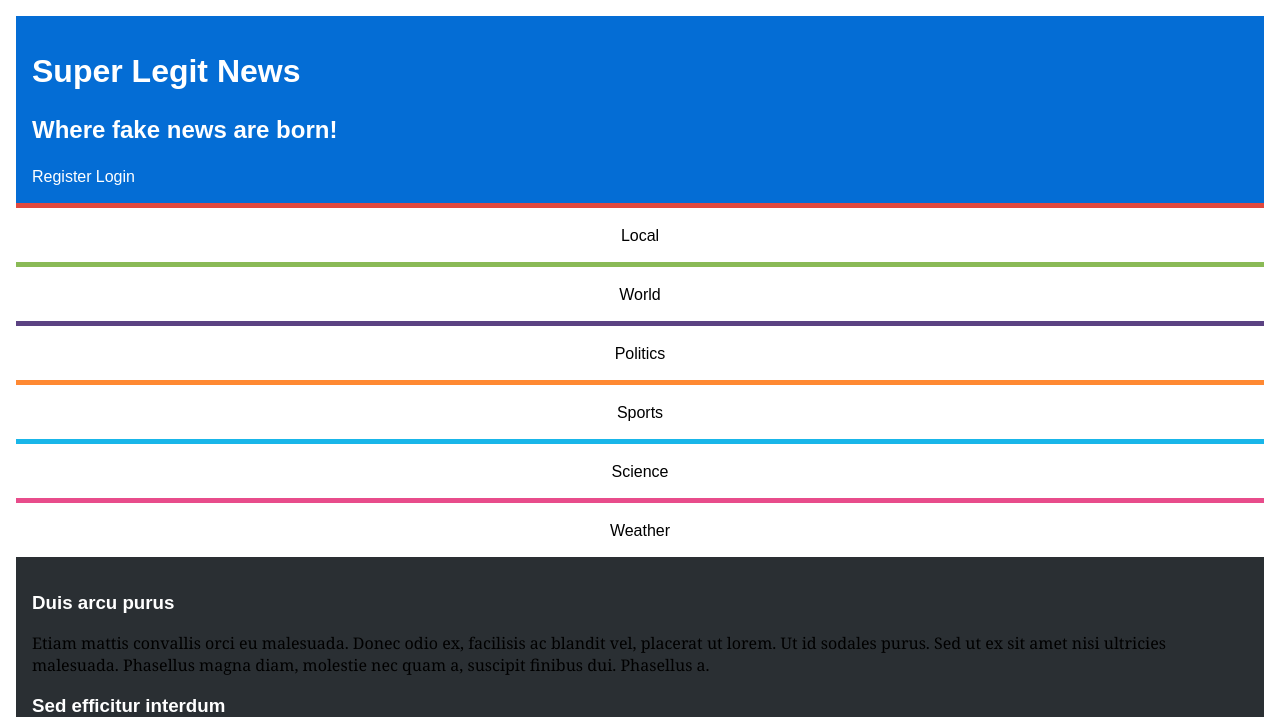
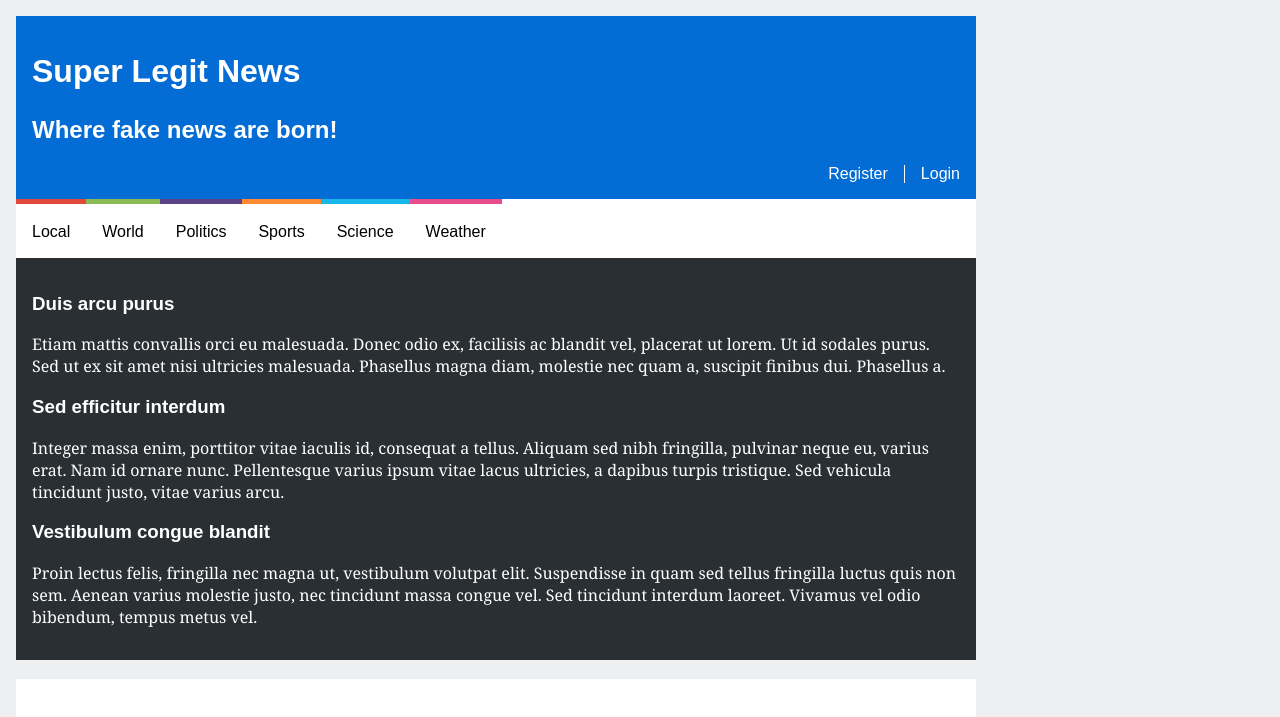
Before and after one commit to EdgarACarneiro/feup-ltw, a PHP site: page /item.html in a window 1280 px wide. Shown: the top 717 px of the page. Run offline with PHP 8.4, Linux system fonts and the light colour scheme.

Commit message:
End of class commit

```diff
--- /dev/null
+++ b/TP2/css ed/layout.css
@@ -0,0 +1,12 @@
+body {
+	width: 60em;
+}
+
+#signup {
+	display: flex;
+	justify-content: flex-end;
+}
+
+#menu > ul {
+	display: flex;
+}
--- a/TP2/css ed/style.css
+++ b/TP2/css ed/style.css
@@ -1,10 +1,13 @@
 /* EXERCISE 1.1 */
 
 /* Main Colors */
-body > header {background-color: #046DD5;}
-aside {background-color: #2A2F33;}
-body > footer {background-color: #2A2F33;}
-article footer {background-color: #F4655F;}
+body > header 	{background-color: #046DD5;}
+aside 			{background-color: #2A2F33;}
+body > footer 	{background-color: #2A2F33;}
+article footer 	{background-color: #F4655F;}
+body 			{background-color: #EDEFF0;}
+#menu			{background-color: white;}
+#news 			{background-color: white;}
 
 /* Making checkbox and label invis */
 #hamburger, .hamburger {display:none/*visibility: hidden*/;}
@@ -32,7 +35,7 @@ article footer {background-color: #F4655F;}
 }
 
 header, h1, a, footer {
-	font-family: 'Montserrata', Arial, sans-serif;
+	font-family: 'Montserrata', sans-serif;
 }
 
 a {
@@ -64,6 +67,7 @@ body > header {
 
 #related {
 	padding:1em;
+	color:white;
 }
 
 #menu ul {
@@ -74,3 +78,13 @@ body > header {
 #menu ul > * {
 	padding: 1em;
 }
+
+#signup a:nth-child(1) {
+	padding-right: 1em;
+}
+
+#signup a:nth-child(2) {
+	border-style: solid;
+	border-width: 0 0 0 thin;
+	padding-left: 1em;
+}
```
